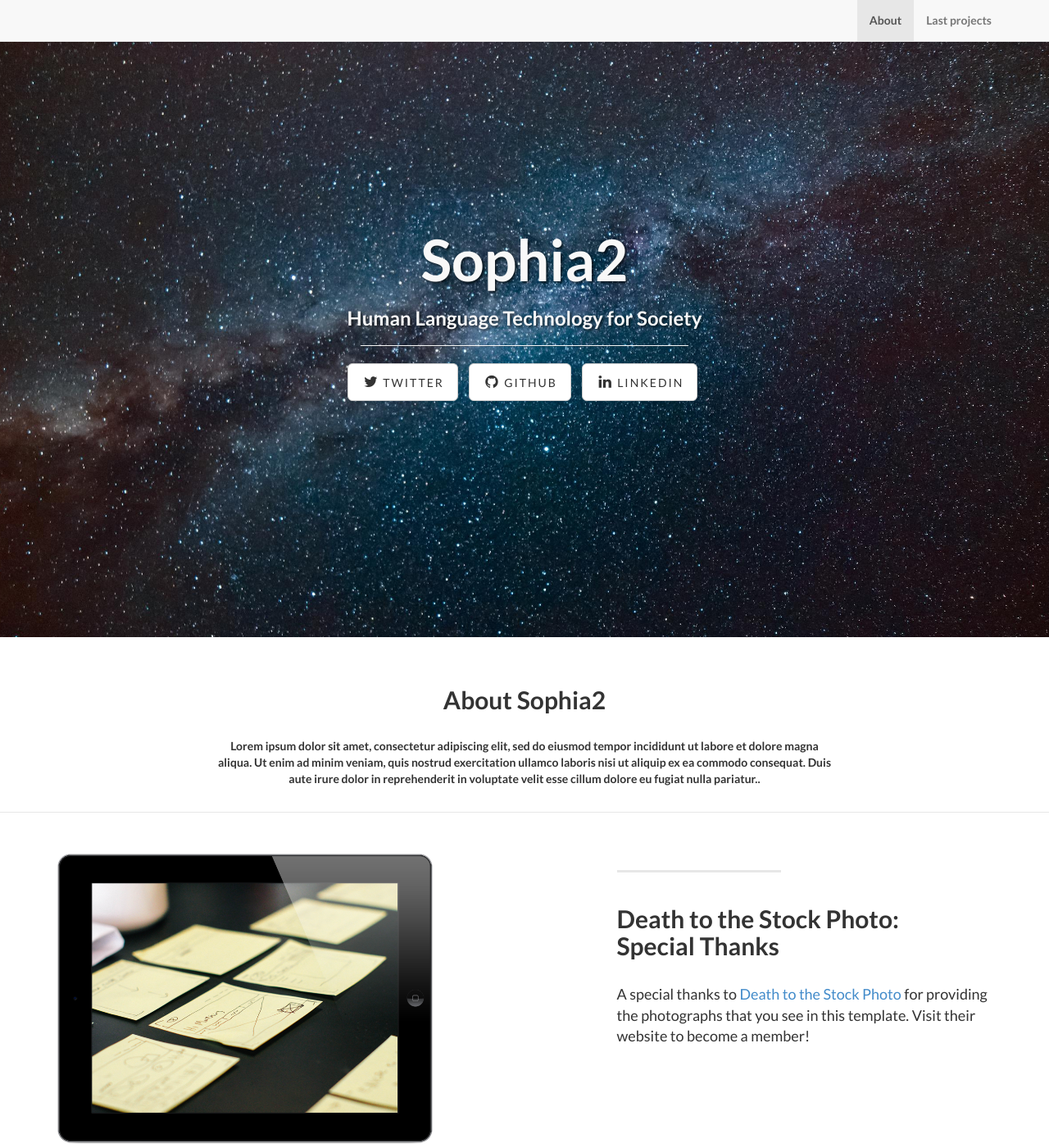
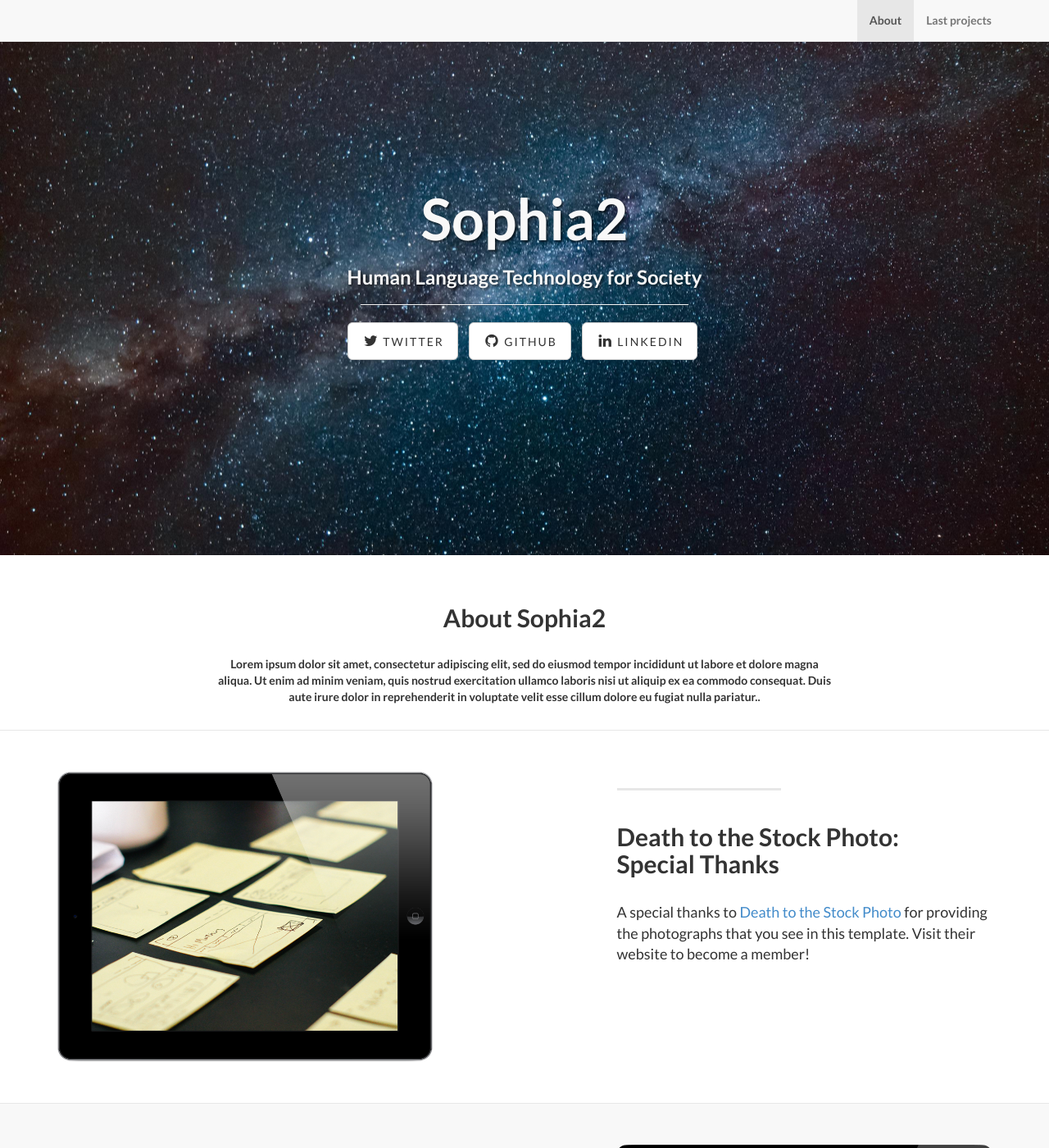
Before and after one commit to TeamSophia2/teamsophia2.github.io, a Jekyll site: the page built from index.html, in a window 1280 px wide and 1400 px high. Shown: the whole window at 82% size. Built offline with Jekyll 4.4.1, drawn with Linux system fonts in a browser that asks for light colours.

Commit message:
initial landing page

```diff
--- a/css/landing-page.css
+++ b/css/landing-page.css
@@ -27,8 +27,8 @@ h6 {
 }
 
 .intro-header {
-    padding-top: 50px; /* If you're making other pages, make sure there is 50px of padding to make sure the navbar doesn't overlap content! */
-    padding-bottom: 50px;
+    /*padding-top: 50px; /* If you're making other pages, make sure there is 50px of padding to make sure the navbar doesn't overlap content! */
+    /*padding-bottom: 50px;*/
     text-align: center;
     color: #f8f8f8;
     background: url(../img/intro-bg.jpg) no-repeat center center;
```
